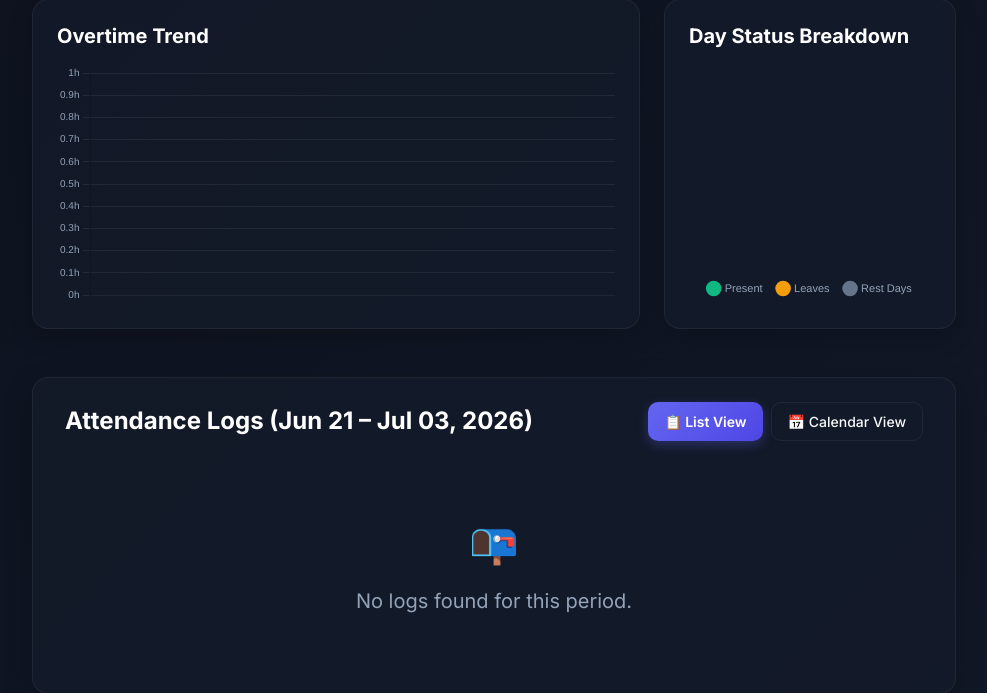
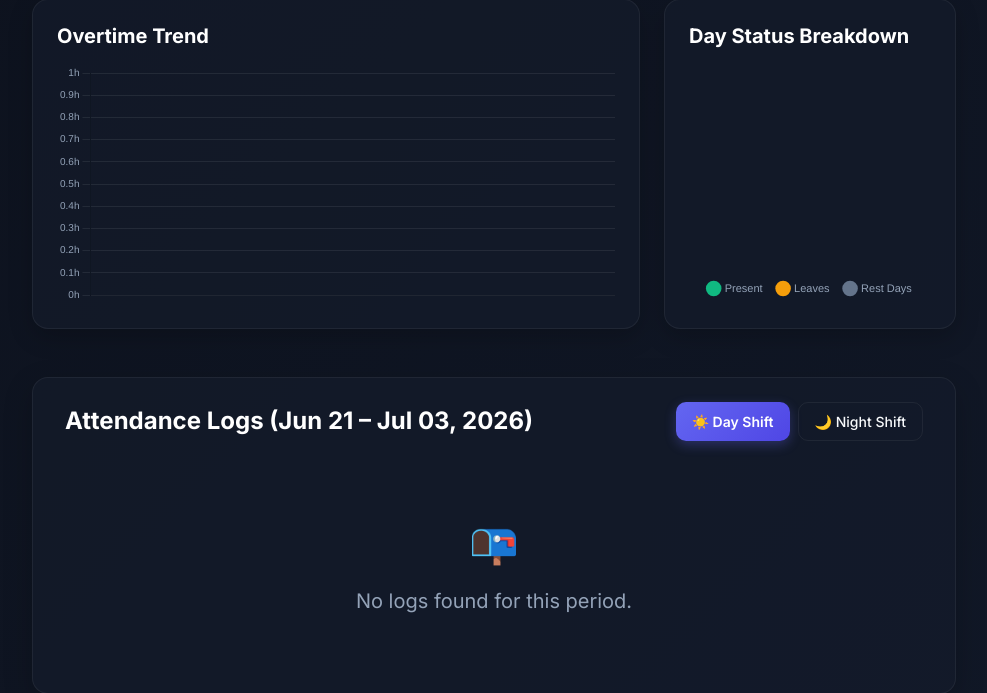
Before and after one commit to ShailRajak/attendance, a Django app: page / in a window 1280 px wide. Shown: the part 932-1625 px from the top of the page, without its empty margins (276-1263 px from the left). Run offline with Django 5.2, Linux system fonts and the light colour scheme; a user stored in the database is signed in; data comes from the database, SQL or seed files in the repository; both versions use the stored data as it was after the commit; data that the repository does not hold is empty.

Commit message:
Add day and night shift button

```diff
--- a/ehr/attendance/templates/attendance/home.html
+++ b/ehr/attendance/templates/attendance/home.html
@@ -340,6 +340,7 @@
     <button type="button" class="btn-close btn-close-white" data-bs-dismiss="alert" aria-label="Close" onclick="this.parentElement.style.display='none';"></button>
 </div>
 
+{% if role == 'smt_pd' or role == 'assy_pd' or is_superuser %}
 <!-- Enterprise KPI Cards Row -->
 <div class="row row-cols-2 row-cols-sm-2 row-cols-md-4 row-cols-lg-4 row-cols-xl-5 g-2 g-md-3 mb-4 fade-in-el">
     <div class="col">
@@ -399,6 +400,7 @@
         </div>
     </div>
 </div>
+{% endif %}
 
 <!-- Period Adjustment & Search Header -->
 <div class="row align-items-center mb-4 fade-in-el">
@@ -568,8 +570,13 @@
             <div class="d-flex flex-column flex-sm-row justify-content-between align-items-start align-items-sm-center gap-3 mb-4">
                 <h4 class="fw-bold mb-0 text-white" id="dashboardSectionTitle">Attendance Logs ({{ period_text }})</h4>
                 <div class="d-flex gap-2 flex-wrap">
+                    {% if role == 'smt_pd' or role == 'assy_pd' or is_superuser %}
+                    <button type="button" id="btnDayShift" class="btn btn-accent btn-sm py-2 px-3">☀️ Day Shift</button>
+                    <button type="button" id="btnNightShift" class="btn btn-outline-custom btn-sm py-2 px-3">🌙 Night Shift</button>
+                    {% else %}
                     <button type="button" id="btnListView" class="btn btn-accent btn-sm py-2 px-3">📋 List View</button>
                     <button type="button" id="btnCalendarView" class="btn btn-outline-custom btn-sm py-2 px-3">📅 Calendar View</button>
+                    {% endif %}
                 </div>
             </div>
 
@@ -594,7 +601,7 @@
                             </thead>
                             <tbody>
                                 {% for row in attendance %}
-                                    <tr>
+                                <tr data-shift="{{ row.shift_label }}">
                                     {% if role == 'smt_pd' or role == 'assy_pd' or is_superuser %}
                                         <td><strong class="text-info">{{ row.employee_id }}</strong></td>
                                         <td>{{ row.employee_name }}</td>
@@ -753,13 +760,46 @@
             }
         });
 
-        // 3. Calendar View toggle
+        // 3. Day Shift / Night Shift toggle (Management)
+        const btnDayShift = document.getElementById('btnDayShift');
+        const btnNightShift = document.getElementById('btnNightShift');
+        const allRows = document.querySelectorAll('#listViewContainer tbody tr');
+
+        if (btnDayShift && btnNightShift && allRows.length > 0) {
+            // Show all rows by default (Day Shift active)
+            let currentShift = 'day';
+
+            function filterByShift(shift) {
+                currentShift = shift;
+                allRows.forEach(row => {
+                    const shiftLabel = row.getAttribute('data-shift');
+                    row.style.display = (shiftLabel === shift) ? '' : 'none';
+                });
+                btnDayShift.className = shift === 'day' ? 'btn btn-accent btn-sm py-2 px-3' : 'btn btn-outline-custom btn-sm py-2 px-3';
+                btnNightShift.className = shift === 'night' ? 'btn btn-accent btn-sm py-2 px-3' : 'btn btn-outline-custom btn-sm py-2 px-3';
+                document.getElementById('dashboardSectionTitle').textContent = (shift === 'day' ? '☀️ Day Shift' : '🌙 Night Shift') + ' — ' + "{{ period_text|safe }}";
+            }
+
+            btnDayShift.addEventListener('click', function () { filterByShift('day'); });
+            btnNightShift.addEventListener('click', function () { filterByShift('night'); });
+
+            // Apply initial day shift filter
+            filterByShift('day');
+        }
+
+        // 4. Calendar View toggle (employee only)
+        const isManagement = {{ is_superuser|yesno:"true,false" }} || ("{{ role }}" === 'smt_pd' || "{{ role }}" === 'assy_pd');
         const btnListView = document.getElementById('btnListView');
         const btnCalendarView = document.getElementById('btnCalendarView');
         const listViewContainer = document.getElementById('listViewContainer');
         const calendarViewContainer = document.getElementById('calendarViewContainer');
         const dashboardSectionTitle = document.getElementById('dashboardSectionTitle');
         let calendarGenerated = false;
+
+        // Hide calendar view for management users
+        if (isManagement && calendarViewContainer) {
+            calendarViewContainer.style.display = 'none';
+        }
 
         if (btnCalendarView) {
             btnListView.addEventListener('click', function () {
--- a/ehr/attendance/views.py
+++ b/ehr/attendance/views.py
@@ -431,7 +431,7 @@ def compute_kpi_cards(attendance_records):
         total_employees_ids.add(emp_id)
 
         shift = str(record.get("Shift") or "").strip()
-        att_status = str(record.get("Attendance Status") or "").strip()
+        in_time = str(record.get("In Time") or "").strip()
         leave_type = str(record.get("Leave Type") or "").strip()
         late_min_value = record.get("Late Minutes") or 0
 
@@ -445,33 +445,52 @@ def compute_kpi_cards(attendance_records):
         if is_night_shift:
             night_shift_ids.add(emp_id)
 
-        # Determine attendance booleans
-        is_present = att_status and "Present" in att_status
-        is_absent_raw = att_status and "Absent" in att_status
+        # Determine Present / Absent based on In Time and Work Hours (same logic as table formatting)
+        has_check_in = bool(in_time) and in_time not in ("00:00", "—", "")
+        try:
+            work_time = float(record.get("Working Hours") or 0.0)
+        except (ValueError, TypeError):
+            work_time = 0.0
+
+        # Check if weekend
+        date_obj = parse_date(record.get("Date", ""))
+        is_weekend = date_obj and date_obj.weekday() in (5, 6) if date_obj else False
+
+        is_present = bool(has_check_in and work_time >= 8.0)
+        is_absent = bool(not has_check_in and not is_weekend and not leave_type)
         has_leave = bool(leave_type) and leave_type not in ("", "—", "None", "0")
+        is_rest_day = bool(is_weekend or (not has_check_in and is_weekend))
 
         # --- Present counts (per record's shift) ---
-        if is_day_shift and is_present:
-            present_day_ids.add(emp_id)
-        if is_night_shift and is_present:
-            present_night_ids.add(emp_id)
-
-        # --- Absent (exclude Leave, Weekly Off, Holiday) ---
-        is_weekoff_holiday = (
-            att_status and any(w in att_status.lower() for w in ["week", "holiday", "rest", "weekoff", "week off"])
-        )
-        if is_absent_raw and not has_leave and not is_weekoff_holiday:
+        if is_present:
+            if is_day_shift:
+                present_day_ids.add(emp_id)
+            if is_night_shift:
+                present_night_ids.add(emp_id)
+
+        # --- Absent (no check-in, not weekend, no leave) ---
+        if is_absent:
             absent_ids.add(emp_id)
 
         # --- On Leave (any approved leave type) ---
         if has_leave:
             on_leave_ids.add(emp_id)
 
-        # --- Late Punch (LaterMin1 / Late Minutes > 0) ---
+        # --- Late Punch (check-in after 9:15 AM) ---
         try:
             late_minutes = float(late_min_value)
         except (ValueError, TypeError):
             late_minutes = 0.0
+
+        # Also derive late from in_time if Late Minutes is not available
+        if late_minutes == 0 and has_check_in and ":" in in_time:
+            try:
+                h, m = map(int, in_time.split(":"))
+                if h * 60 + m > 9 * 60 + 15:
+                    late_minutes = (h * 60 + m) - (9 * 60 + 15)
+            except Exception:
+                pass
+
         if late_minutes > 0:
             late_punch_ids.add(emp_id)
 
@@ -622,8 +641,10 @@ def home(request):
                 query_employee_id = "" # Section overview by default for PD roles
 
         if role in ('smt_pd', 'assy_pd') and not query_employee_id:
-            end_dt = datetime.now().date()
-            start_dt = end_dt - timedelta(days=2)
+            # Section view: fetch only previous day's data
+            last_date = datetime.now().date() - timedelta(days=1)
+            start_dt = last_date
+            end_dt = last_date
         else:
             start_dt, end_dt = get_attendance_date_range()
 
@@ -715,6 +736,12 @@ def home(request):
             else:
                 status = f"CL(0.5d)"
 
+        # Determine shift label for filtering
+        shift_raw = str(record.get("Shift") or "").strip()
+        shift_label = "day"
+        if "Night" in shift_raw:
+            shift_label = "night"
+
         formatted_attendance.append({
             "date": date_display,
             "day": day_name,
@@ -726,7 +753,8 @@ def home(request):
             "raw_date": date_str,
             "employee_id": record.get("Employee ID", "—"),
             "employee_name": record.get("Employee Name", "—"),
-            "department": record.get("Day", "—")
+            "department": record.get("Day", "—"),
+            "shift_label": shift_label
         })
 
     # Period text for display
```
Also changed, not shown: ehr/db.sqlite3. Lines whose indentation alone changed are shown as unchanged.
